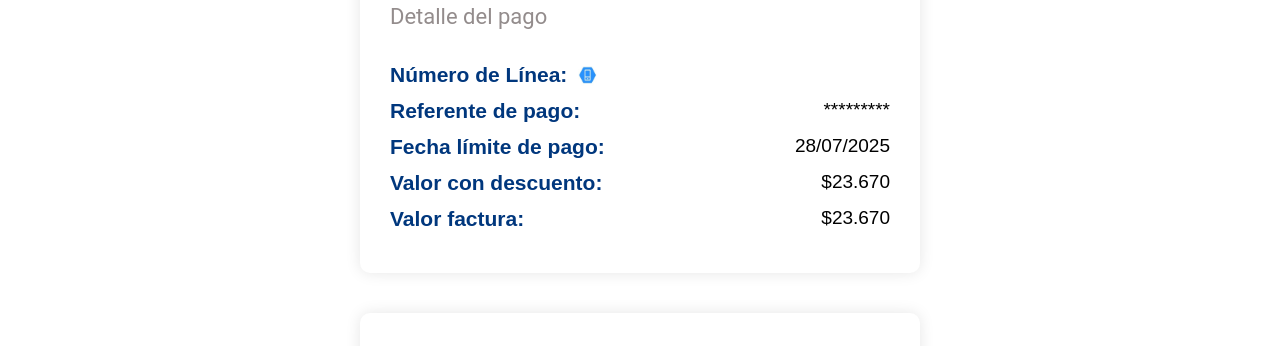
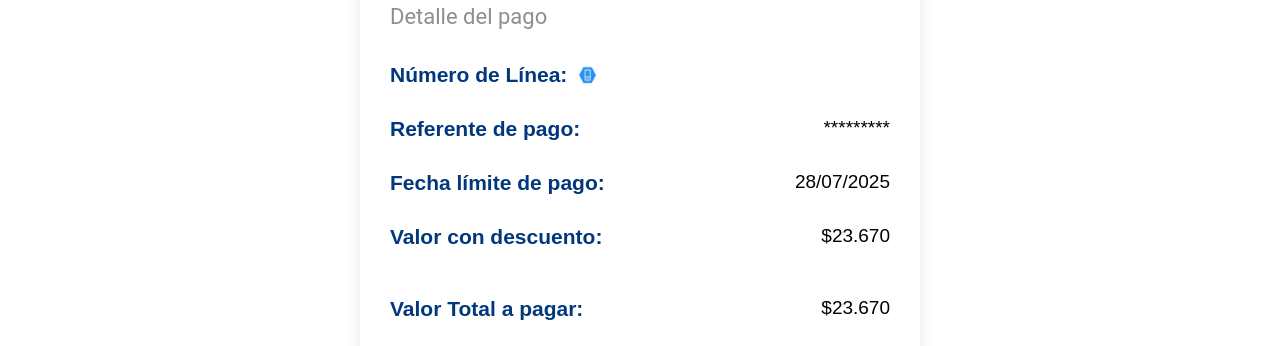
Before and after one commit to promotigo/expresstigo, a plain HTML site: page detalle.html in a window 1280 px wide. Shown: the part 454-800 px from the top of the page. Drawn offline with Linux system fonts and the light colour scheme.

Commit message:
Update detalle.html

```diff
--- a/detalle.html
+++ b/detalle.html
@@ -114,25 +114,25 @@
   </span>
   <span class="valor" id="linea"></span>
 </div>
-
+<br>
 
     <div class="detalle-item">
       <span class="etiqueta">Referente de pago:</span>
       <span class="valor" id="referente"></span>
     </div>
-
+<br>
     <div class="detalle-item">
       <span class="etiqueta">Fecha límite de pago:</span>
       <span class="valor">28/07/2025</span>
     </div>
-
+<br>
     <div class="detalle-item">
       <span class="etiqueta">Valor con descuento:</span>
       <span class="valor">$23.670</span>
     </div>
-
-    <div class="detalle-item">
-      <span class="etiqueta">Valor factura:</span>
+<br>
+    <br><div class="detalle-item">
+      <span class="etiqueta">Valor Total a pagar:</span>
       <span class="valor">$23.670</span>
     </div>
   </div>
```
